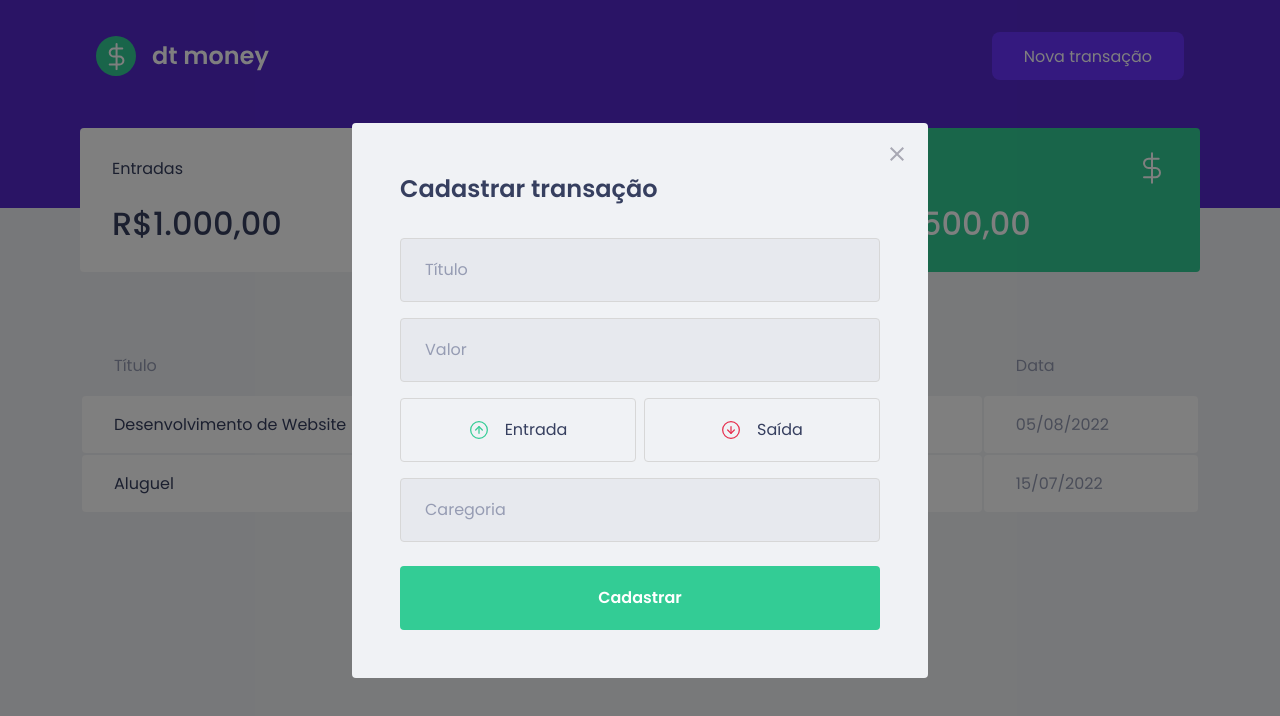
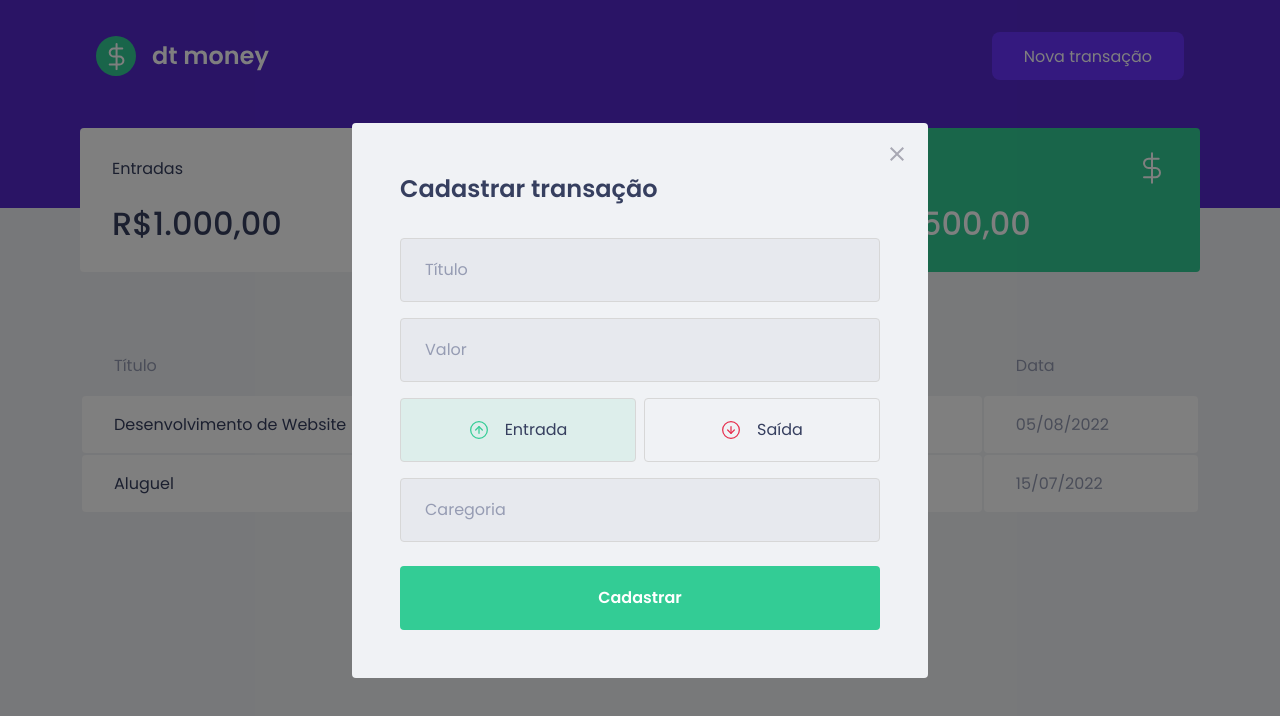
Before and after one commit to Ives-Gomes/dt-money, a React app: page / in a window 1280 px wide. Both pictures are taken after a click on the button "Nova transação". Shown: the top 716 px of the page. Built offline with nearby package versions, Linux system fonts and the light colour scheme; no server answers; what miragejs would draw is missing.

Commit message:
feat: types buttons style

```diff
--- a/src/components/NewTransactionModal/index.tsx
+++ b/src/components/NewTransactionModal/index.tsx
@@ -1,18 +1,21 @@
-import React from 'react';
+import React, { useState } from 'react';
 import Modal from 'react-modal';
 
 import closeImg from '@assets/close.svg';
 import incomeImg from '@assets/income.svg';
 import outcomeImg from '@assets/outcome.svg';
 
-import { Container, TransactionTypeContainer } from './styles';
+import { Container, TransactionTypeContainer, RadioBox } from './styles';
 
 interface NewTransactionModalProps {
   isOpen: boolean;
   onRequestClose: () => void;
 }
 
-const NewTransactionModal = ({ isOpen, onRequestClose }: NewTransactionModalProps) => (
+const NewTransactionModal = ({ isOpen, onRequestClose }: NewTransactionModalProps) => {
+  const [type, setType] = useState('deposit');
+
+  return (
     <Modal
       isOpen={isOpen}
       onRequestClose={onRequestClose}
@@ -34,19 +37,25 @@
         <input type="number" placeholder="Valor" />
 
         <TransactionTypeContainer>
-        <button
+          <RadioBox
             type="button"
+            onClick={() => setType('deposit')}
+            isActive={type === 'deposit'}
+            activeColor="green"
           >
             <img src={incomeImg} alt="Entrada" />
             <span>Entrada</span>
-        </button>
+          </RadioBox>
 
-        <button
+          <RadioBox
             type="button"
+            onClick={() => setType('withdraw')}
+            isActive={type === 'withdraw'}
+            activeColor="red"
           >
             <img src={outcomeImg} alt="Saída" />
             <span>Saída</span>
-        </button>
+          </RadioBox>
         </TransactionTypeContainer>
 
         <input placeholder="Caregoria" />
@@ -57,5 +66,6 @@
       </Container>
     </Modal>
   );
+};
 
 export default NewTransactionModal;
--- a/src/components/NewTransactionModal/styles.ts
+++ b/src/components/NewTransactionModal/styles.ts
@@ -1,5 +1,5 @@
 import styled from 'styled-components';
-import { darken } from 'polished';
+import { darken, transparentize } from 'polished';
 
 export const Container = styled.form`
   h2 {
@@ -54,13 +54,23 @@
   display: grid;
   grid-template-columns: 1fr 1fr;
   gap: 0.5rem;
+`;
 
-  button {
+interface RadioBoxProps {
+  isActive: boolean;
+  activeColor: 'green' | 'red';
+}
+
+export const RadioBox = styled.button<RadioBoxProps>`
   height: 4rem;
   border: 1px solid ${({ theme }) => theme.input_border};
   border-radius: 0.25rem;
 
-    background: transparent;
+  background: ${({ isActive, activeColor, theme }) => (
+    isActive
+      ? transparentize(0.9, theme[activeColor])
+      : 'transparent'
+  )};
 
   display: flex;
   align-items: center;
@@ -83,5 +93,4 @@
     font-size: 1rem;
     color: ${({ theme }) => theme.text_title};
   }
-  }
 `;
```
Lines whose indentation alone changed are shown as unchanged.
